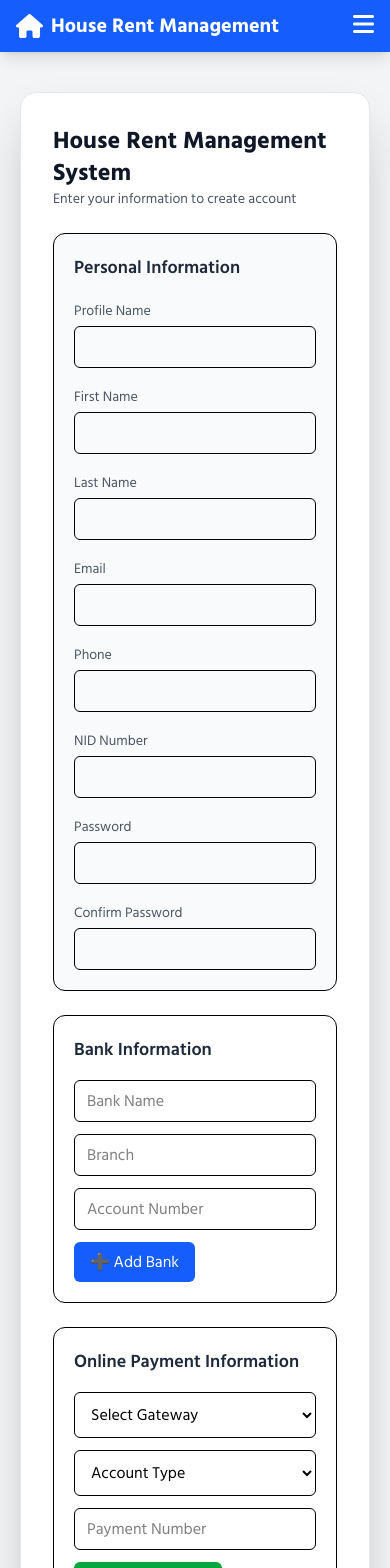
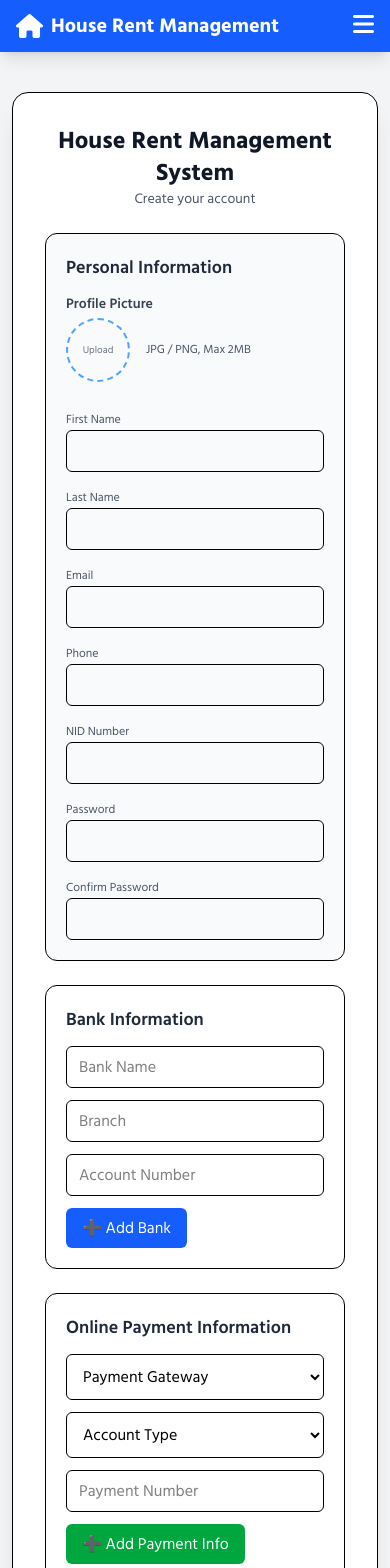
Before and after one commit to universeitinstitute496-max/rent-react-frontend, a React (Vite) app: page /register in a window 390 px wide. Shown: the top 1568 px of the page. Built offline with nearby package versions, Linux system fonts and the light colour scheme.

Commit message:
design update2

```diff
--- a/src/components/RegisterComponent.jsx
+++ b/src/components/RegisterComponent.jsx
@@ -1,4 +1,3 @@
-// RegisterComponent.jsx
 import React, { useState } from "react";
 import { Link, useNavigate } from "react-router-dom";
 
@@ -13,7 +12,7 @@ const RegisterComponent = () => {
   const navigate = useNavigate();
 
   const [formData, setFormData] = useState({
-    profile: "",
+    profileImage: null,
     firstName: "",
     lastName: "",
     email: "",
@@ -43,6 +42,14 @@ const RegisterComponent = () => {
   const handleChange = (e) =>
     setFormData({ ...formData, [e.target.name]: e.target.value });
 
+  const handleImageUpload = (e) => {
+    const file = e.target.files[0];
+    if (file) {
+      const imageUrl = URL.createObjectURL(file);
+      setFormData((prev) => ({ ...prev, profileImage: imageUrl }));
+    }
+  };
+
   const addBank = (e) => {
     e.preventDefault();
     if (!bankInput.bankName || !bankInput.branch || !bankInput.accNumber) return;
@@ -59,7 +66,6 @@ const RegisterComponent = () => {
 
   const handleSubmit = (e) => {
     e.preventDefault();
-
     if (formData.password !== formData.confirmPassword) {
       alert("Passwords do not match!");
       return;
@@ -81,67 +87,105 @@ const RegisterComponent = () => {
   };
 
   return (
-    <div className="min-h-screen bg-gray-100 flex justify-center py-10 px-5">
-      <div className="bg-white w-full max-w-4xl p-8 rounded-2xl shadow-2xl border border-gray-200">
+    <div className="min-h-screen bg-gray-100 flex justify-center py-10 px-3">
+      <div className="bg-white w-full max-w-4xl p-8 rounded-2xl shadow-xl border">
 
-        <h1 className="text-2xl font-bold text-gray-900">
+        <h1 className="text-2xl font-bold text-gray-900 text-center">
           House Rent Management System
         </h1>
-        <p className="text-gray-600 text-sm mb-6">
-          Enter your information to create account
+        <p className="text-gray-600 text-sm text-center mb-6">
+          Create your account
         </p>
 
         <form onSubmit={handleSubmit} className="space-y-6">
 
           {/* PERSONAL INFO */}
           <section className="p-5 border rounded-xl bg-gray-50">
-            <h2 className="font-semibold text-gray-800 mb-4 text-lg">
+            <h2 className="font-semibold text-gray-800 mb-3 text-lg">
               Personal Information
             </h2>
 
-            <div className="grid grid-cols-1 sm:grid-cols-2 gap-4">
+            {/* Profile Picture */}
+            <div className="mb-6">
+  <label className="block text-sm font-semibold text-gray-700 mb-1">
+    Profile Picture
+  </label>
+
+  <div className="flex items-center gap-4">
+    {/* Upload Box */}
+    <label
+      htmlFor="profilePic"
+      className="cursor-pointer w-16 h-16 rounded-full border-2 border-dashed border-blue-400 flex items-center justify-center hover:border-blue-600 transition overflow-hidden bg-gray-50 hover:bg-gray-100"
+    >
+      {formData.profileImage ? (
+        <img
+          src={formData.profileImage}
+          className="w-full h-full object-cover"
+          alt="Profile"
+        />
+      ) : (
+        <span className="text-[10px] text-gray-500 text-center leading-none">
+          Upload
+        </span>
+      )}
+    </label>
+
+    {/* File Input Hidden */}
+    <input
+      id="profilePic"
+      type="file"
+      accept="image/*"
+      onChange={handleImageUpload}
+      className="hidden"
+    />
+
+    {/* Preview Text */}
+    <p className="text-[12px] text-gray-600">JPG / PNG, Max 2MB</p>
+  </div>
+</div>
+
+            <div className="grid grid-cols-1 sm:grid-cols-2 gap-3">
 
               {[
-                { name: "profile", label: "Profile Name" },
                 { name: "firstName", label: "First Name" },
                 { name: "lastName", label: "Last Name" },
                 { name: "email", label: "Email", type: "email" },
                 { name: "phone", label: "Phone", type: "tel" },
                 { name: "nid", label: "NID Number" },
-              ].map((item) => (
-                <div key={item.name}>
-                  <label className="text-sm text-gray-600">{item.label}</label>
+              ].map((field) => (
+                <div key={field.name}>
+                  <label className="text-xs text-gray-600">{field.label}</label>
                   <input
-                    name={item.name}
-                    type={item.type || "text"}
-                    value={formData[item.name]}
+                    name={field.name}
+                    type={field.type || "text"}
+                    value={formData[field.name]}
                     onChange={handleChange}
-                    className="border rounded-md px-3 py-2 w-full mt-1 focus:ring focus:ring-blue-200"
+                    className="border rounded-md px-3 py-2 w-full focus:ring focus:ring-blue-200"
                     required
                   />
                 </div>
               ))}
 
               <div>
-                <label className="text-sm text-gray-600">Password</label>
+                <label className="text-xs text-gray-600">Password</label>
                 <input
                   type="password"
                   name="password"
                   value={formData.password}
                   onChange={handleChange}
-                  className="border rounded-md px-3 py-2 w-full mt-1 focus:ring focus:ring-blue-200"
+                  className="border rounded-md px-3 py-2 w-full focus:ring focus:ring-blue-200"
                   required
                 />
               </div>
 
               <div>
-                <label className="text-sm text-gray-600">Confirm Password</label>
+                <label className="text-xs text-gray-600">Confirm Password</label>
                 <input
                   type="password"
                   name="confirmPassword"
                   value={formData.confirmPassword}
                   onChange={handleChange}
-                  className="border rounded-md px-3 py-2 w-full mt-1 focus:ring focus:ring-blue-200"
+                  className="border rounded-md px-3 py-2 w-full focus:ring focus:ring-blue-200"
                   required
                 />
               </div>
@@ -150,33 +194,52 @@ const RegisterComponent = () => {
 
           {/* BANK INFO */}
           <section className="p-5 border rounded-xl bg-white">
-            <h2 className="font-semibold text-gray-800 mb-4 text-lg">
+            <h2 className="font-semibold text-gray-800 mb-3 text-lg">
               Bank Information
             </h2>
 
             <div className="grid grid-cols-1 sm:grid-cols-3 gap-3">
-              {[
-                { label: "Bank Name", name: "bankName" },
-                { label: "Branch", name: "branch" },
-                { label: "Account Number", name: "accNumber" },
-              ].map((item) => (
-                <input
-                  key={item.name}
-                  placeholder={item.label}
-                  className="border rounded-md px-3 py-2"
-                  value={bankInput[item.name]}
-                  onChange={(e)=>setBankInput({...bankInput,[item.name]:e.target.value})}
-                />
-              ))}
+              <input
+                placeholder="Bank Name"
+                className="border rounded-md px-3 py-2"
+                value={bankInput.bankName}
+                onChange={(e) =>
+                  setBankInput({ ...bankInput, bankName: e.target.value })
+                }
+              />
+              <input
+                placeholder="Branch"
+                className="border rounded-md px-3 py-2"
+                value={bankInput.branch}
+                onChange={(e) =>
+                  setBankInput({ ...bankInput, branch: e.target.value })
+                }
+              />
+              <input
+                placeholder="Account Number"
+                className="border rounded-md px-3 py-2"
+                value={bankInput.accNumber}
+                onChange={(e) =>
+                  setBankInput({ ...bankInput, accNumber: e.target.value })
+                }
+              />
             </div>
 
-            <button onClick={addBank} className="mt-3 bg-blue-600 text-white px-4 py-2 rounded-md hover:bg-blue-700 transition">
+            <button
+              onClick={addBank}
+              className="mt-3 bg-blue-600 text-white px-4 py-2 rounded-md hover:bg-blue-700"
+            >
               ➕ Add Bank
             </button>
 
-            {bankList.map((b)=>(
-              <div key={b.id} className="mt-3 p-3 rounded-md bg-blue-50 border border-blue-200">
-                <p className="font-semibold text-blue-700">{b.bankName} - {b.branch}</p>
+            {bankList.map((b) => (
+              <div
+                key={b.id}
+                className="mt-2 p-3 rounded-md bg-blue-50 border border-blue-200"
+              >
+                <p className="font-semibold text-blue-700">
+                  {b.bankName} - {b.branch}
+                </p>
                 <p className="text-sm">A/C: {b.accNumber}</p>
               </div>
             ))}
@@ -184,7 +247,7 @@ const RegisterComponent = () => {
 
           {/* PAYMENT INFO */}
           <section className="p-5 border rounded-xl bg-white">
-            <h2 className="font-semibold text-gray-800 mb-4 text-lg">
+            <h2 className="font-semibold text-gray-800 mb-3 text-lg">
               Online Payment Information
             </h2>
 
@@ -192,9 +255,11 @@ const RegisterComponent = () => {
               <select
                 className="border rounded-md px-3 py-2"
                 value={paymentInput.gatewayType}
-                onChange={(e)=>setPaymentInput({...paymentInput,gatewayType:e.target.value})}
+                onChange={(e) =>
+                  setPaymentInput({ ...paymentInput, gatewayType: e.target.value })
+                }
               >
-                <option value="">Select Gateway</option>
+                <option value="">Payment Gateway</option>
                 <option value="Bkash">Bkash</option>
                 <option value="Nagad">Nagad</option>
                 <option value="Rocket">Rocket</option>
@@ -203,7 +268,9 @@ const RegisterComponent = () => {
               <select
                 className="border rounded-md px-3 py-2"
                 value={paymentInput.accountType}
-                onChange={(e)=>setPaymentInput({...paymentInput,accountType:e.target.value})}
+                onChange={(e) =>
+                  setPaymentInput({ ...paymentInput, accountType: e.target.value })
+                }
               >
                 <option value="">Account Type</option>
                 <option value="Personal">Personal</option>
@@ -214,17 +281,30 @@ const RegisterComponent = () => {
                 placeholder="Payment Number"
                 className="border rounded-md px-3 py-2"
                 value={paymentInput.paymentNumber}
-                onChange={(e)=>setPaymentInput({...paymentInput,paymentNumber:e.target.value})}
+                onChange={(e) =>
+                  setPaymentInput({
+                    ...paymentInput,
+                    paymentNumber: e.target.value,
+                  })
+                }
               />
             </div>
 
-            <button onClick={addPayment} className="mt-3 bg-green-600 text-white px-4 py-2 rounded-md hover:bg-green-700 transition">
-              ➕ Add Payment
+            <button
+              onClick={addPayment}
+              className="mt-3 bg-green-600 text-white px-4 py-2 rounded-md hover:bg-green-700"
+            >
+              ➕ Add Payment Info
             </button>
 
-            {paymentList.map((p)=>(
-              <div key={p.id} className="mt-3 p-3 rounded-md bg-green-50 border border-green-200">
-                <p className="font-semibold text-green-700">{p.gatewayType} - {p.accountType}</p>
+            {paymentList.map((p) => (
+              <div
+                key={p.id}
+                className="mt-2 p-3 rounded-md bg-green-50 border border-green-200"
+              >
+                <p className="font-semibold text-green-700">
+                  {p.gatewayType} - {p.accountType}
+                </p>
                 <p className="text-sm">Number: {p.paymentNumber}</p>
               </div>
             ))}
@@ -232,19 +312,21 @@ const RegisterComponent = () => {
 
           {/* SUBSCRIPTION */}
           <section className="p-5 border rounded-xl bg-gray-50">
-            <h2 className="font-semibold text-gray-800 mb-4 text-lg">
+            <h2 className="font-semibold text-gray-800 mb-3 text-lg">
               Subscription Package (Optional)
             </h2>
 
             <div className="grid grid-cols-1 sm:grid-cols-4 gap-3">
-              {subscriptionOptions.map((opt)=>(
+              {subscriptionOptions.map((opt) => (
                 <div
                   key={opt.id}
-                  onClick={()=>setSelectedSubscription(opt.id)}
+                  onClick={() => setSelectedSubscription(opt.id)}
                   className={`cursor-pointer p-4 border rounded-lg text-center transition
-                    ${selectedSubscription === opt.id
-                      ? "border-green-600 bg-green-100"
-                      : "hover:bg-gray-200"}`}
+                    ${
+                      selectedSubscription === opt.id
+                        ? "border-green-600 bg-green-100"
+                        : "hover:bg-gray-200"
+                    }`}
                 >
                   <p className="font-semibold">{opt.title}</p>
                   <p className="text-sm text-gray-600">
@@ -256,20 +338,22 @@ const RegisterComponent = () => {
           </section>
 
           {/* SUBMIT */}
-          <div className="flex justify-between items-center">
+          <div className="flex justify-end items-center gap-4">
             <Link to="/login" className="text-blue-600 hover:underline">
               Already have an account?
             </Link>
 
-            <button type="submit" className="bg-green-600 text-white px-6 py-3 rounded-lg font-semibold hover:bg-green-700 transition">
+            <button
+              type="submit"
+              className="bg-green-600 text-white px-6 py-3 rounded-lg font-semibold hover:bg-green-700"
+            >
               ✅ Register
             </button>
           </div>
-
         </form>
 
         {submitted && (
-          <p className="text-center text-green-600 mt-4">
+          <p className="text-center text-green-600 font-semibold mt-4">
             ✅ Registration Completed Successfully!
           </p>
         )}
```
